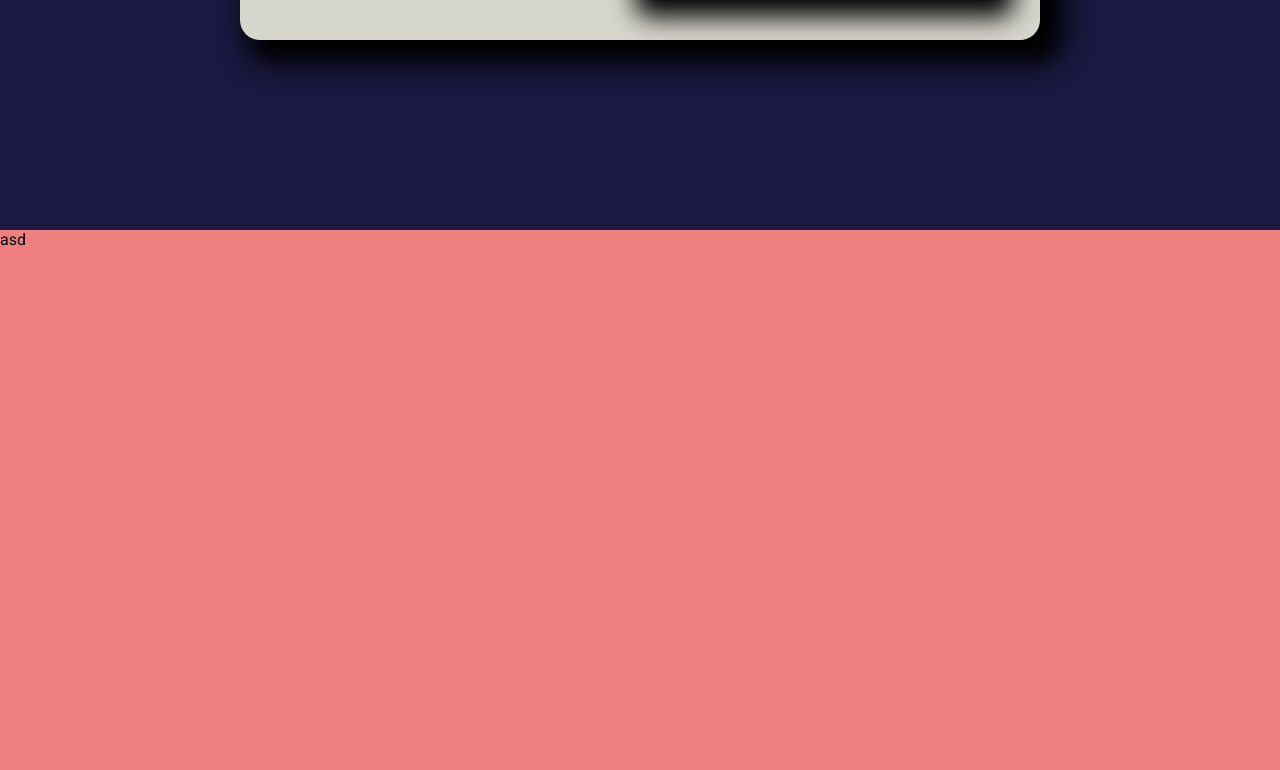
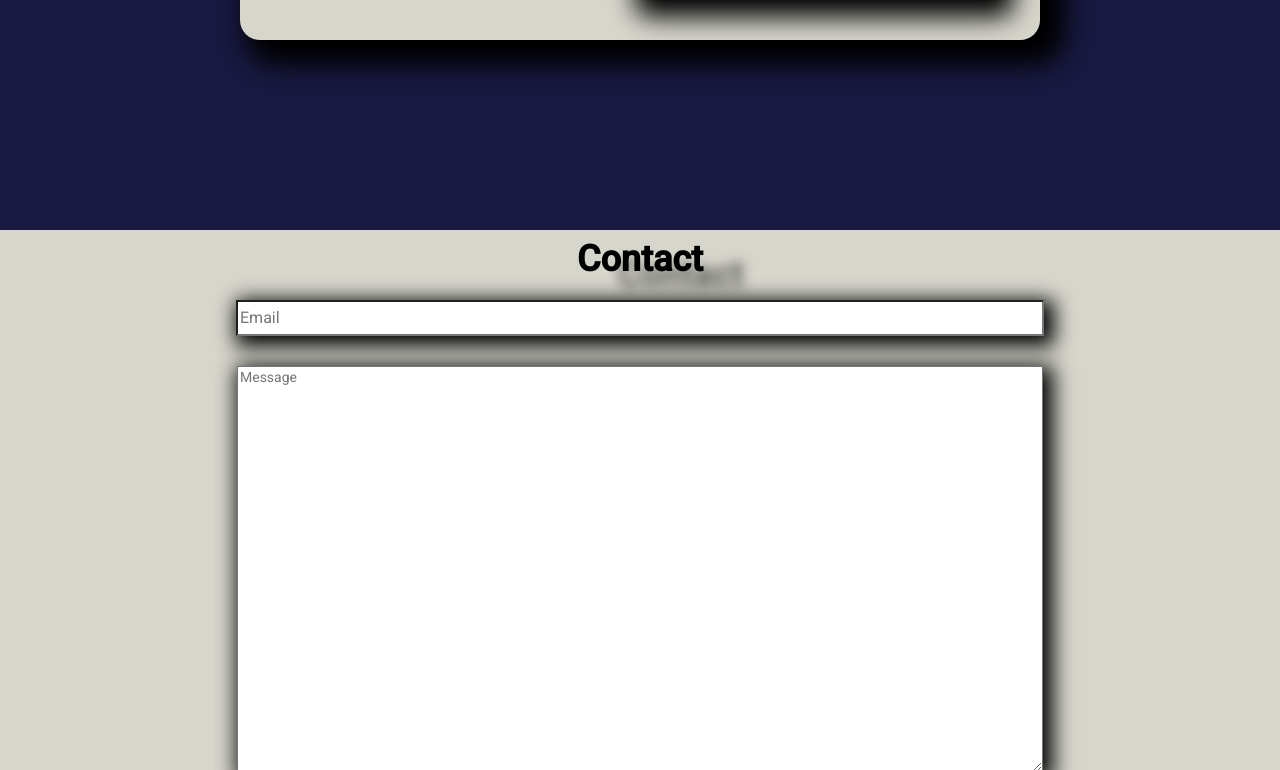
Before and after one commit to RostyslavL/react-portfolio, a React (Create React App) app: page / in a window 1280 px wide. Shown: the part 2030-2800 px from the top of the page. Built offline with nearby package versions, Linux system fonts and the light colour scheme.

Commit message:
fix: fix some components for pre deploy

```diff
--- a/src/App.jsx
+++ b/src/App.jsx
@@ -2,7 +2,7 @@ import React, {useState} from 'react'
 import Topbar from './components/topbar/TopBar'
 import Intro from './components/intro/Intro'
 import Portfolio from './components/portfolio/Portfolio'
-import Testimonials from './components/testimonials/Testimonials'
+import About from './components/about/About'
 import Works from './components/works/Works'
 import Contact from './components/contact/Contact'
 import Menu from './components/menu/Menu'
@@ -18,9 +18,9 @@ function App() {
       <Menu menuOpen={menuOpen} setMenuOpen={setMenuOpen}/>
         <div className="sections">
           <Intro />
+          {/* <About /> */}
           <Portfolio />
           <Works />
-          <Testimonials />
           <Contact />
         </div>
     </div>
--- a/src/components/testimonials/Testimonials.jsx
+++ b/src/components/about/About.jsx
@@ -1,6 +1,6 @@
-import "./testimonials.scss"
+import "./about.scss"
 
-export default function Testimonials() {
+export default function About() {
     return (
         <div className="testimonials" id="testimonials">
             asd
```
Also changed, not shown: src/components/about/about.scss (renamed from src/components/testimonials/testimonials.scss).
